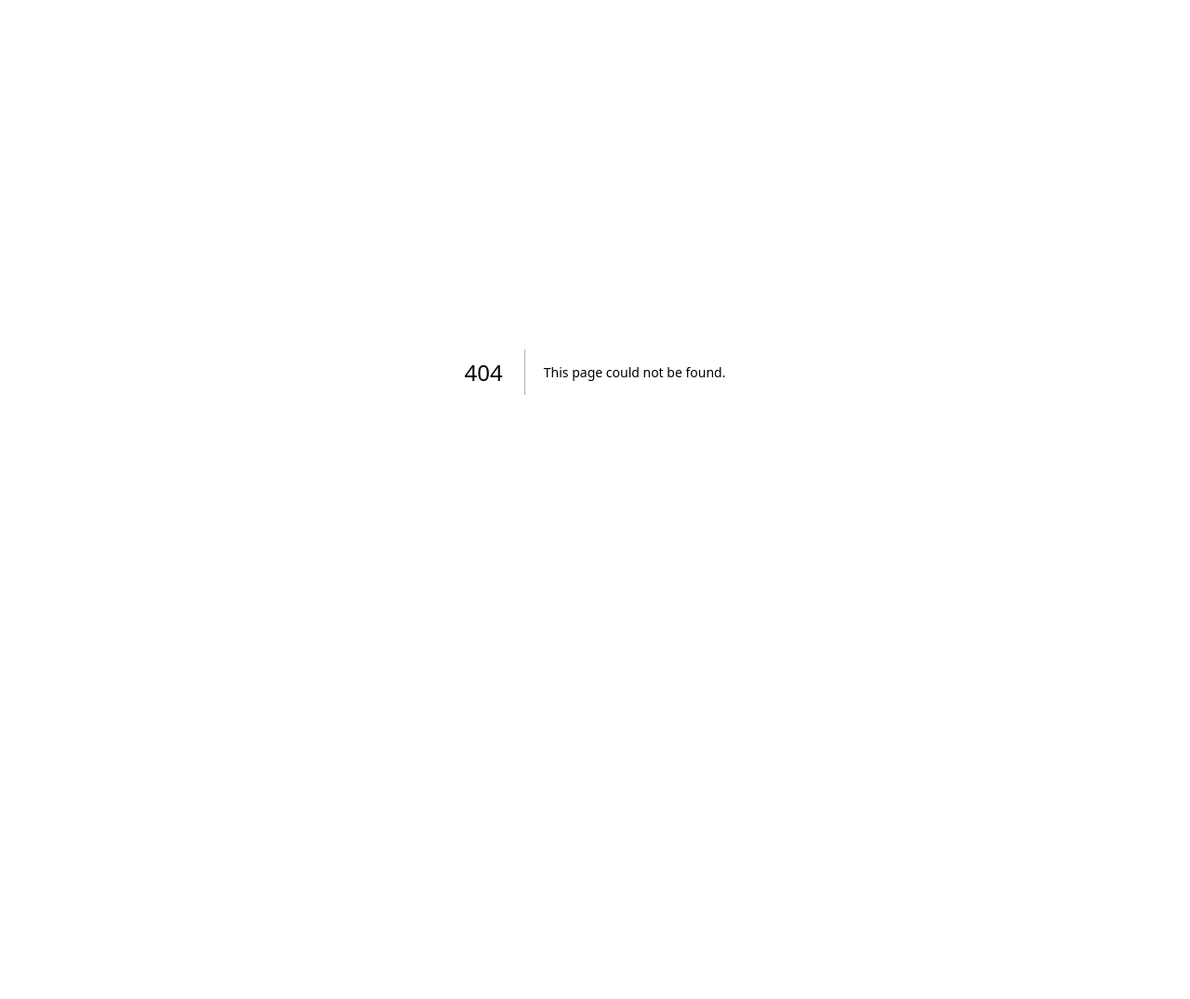
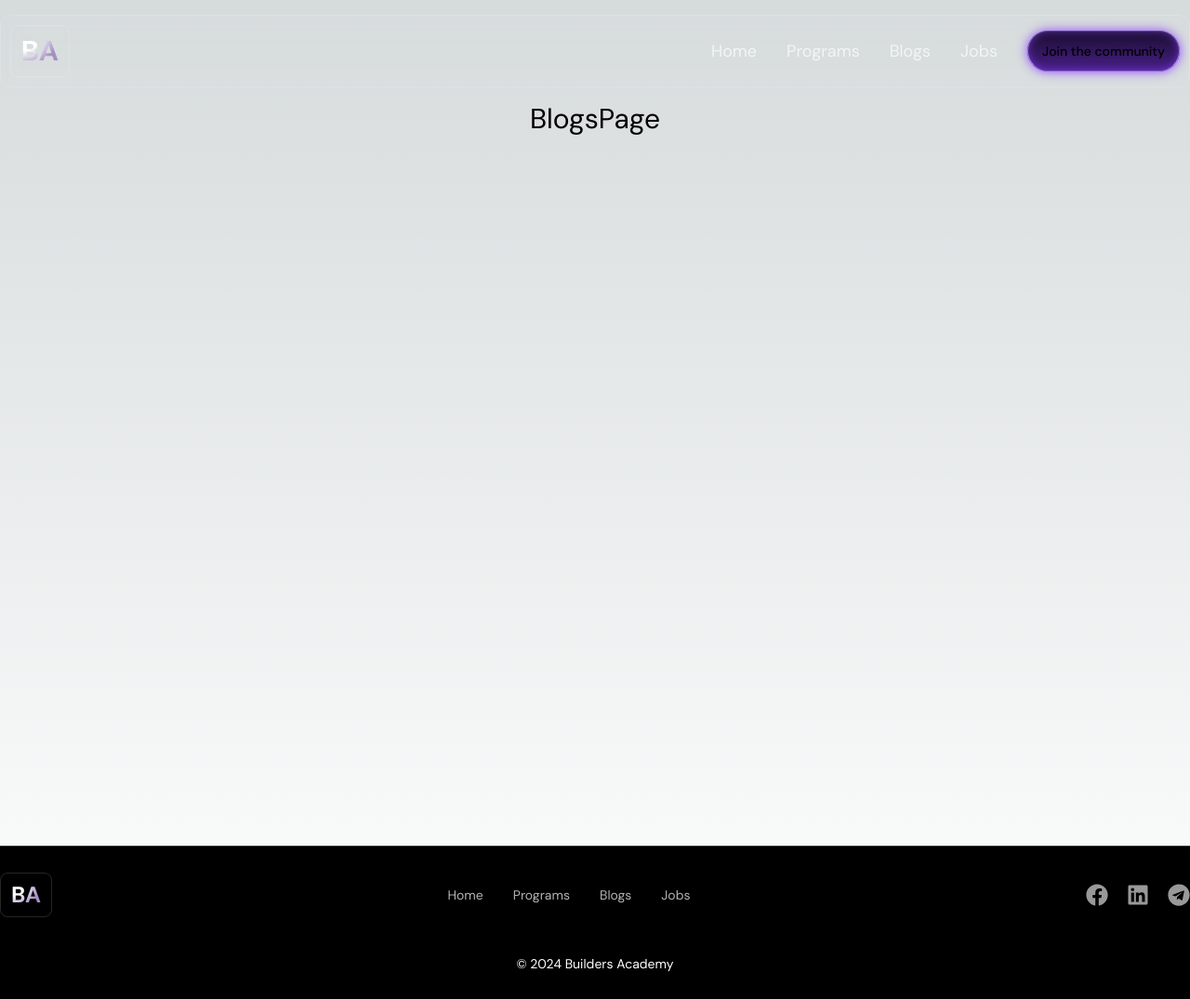
Before and after one commit to 0xdipak/buildersacademy, a Next.js app: page /blogs in a window 1280 px wide. Before the commit this address had no page. Shown: the whole page at 93% size. Before the commit the page ends 800 px from the top, so only its background shows below. Built offline with nearby package versions, Linux system fonts and the light colour scheme.

Commit message:
Code Updated - components

```diff
--- /dev/null
+++ b/src/app/blogs/page.tsx
@@ -0,0 +1,9 @@
+import React from 'react'
+
+const BlogsPage = () => {
+  return (
+    <div className='w-full h-screen text-center text-3xl'>BlogsPage</div>
+  )
+}
+
+export default BlogsPage
--- /dev/null
+++ b/src/app/jobs/page.tsx
@@ -0,0 +1,7 @@
+import React from 'react'
+
+const JobsPage = () => {
+  return <div className="w-full h-screen text-center text-3xl">JobsPage</div>;
+}
+
+export default JobsPage
--- a/src/app/layout.tsx
+++ b/src/app/layout.tsx
@@ -2,6 +2,8 @@ import type { Metadata } from "next";
 import { DM_Sans } from "next/font/google";
 import "./globals.css";
 import clsx from "clsx";
+import Header from "@/sections/Header";
+import Footer from "@/sections/Footer";
 
 const dmSans = DM_Sans({ subsets: ["latin"] });
 
@@ -18,7 +20,11 @@ export default function RootLayout({
   return (
     <html lang="en">
       <body className={clsx(dmSans.className, "antialiased")}>
-        <main className="max-w-10xl mx-auto">{children}</main>
+        <main className="max-w-10xl mx-auto">
+          <Header/>
+          {children}
+          <Footer/>
+          </main>
       </body>
     </html>
   );
--- a/src/app/page.tsx
+++ b/src/app/page.tsx
@@ -10,14 +10,12 @@ import FaqSection from "@/sections/FaqSection";
 export default function Home() {
   return (
     <>
-    <Header/>
     <Hero/>
     <LogoSection/>
     <Services/>
     <Testimonials/>
     <FaqSection/>
     <CallToAction/>
-    <Footer/>
     </>
   );
 }
--- /dev/null
+++ b/src/app/programs/page.tsx
@@ -0,0 +1,9 @@
+import React from 'react'
+
+const ProgramsPage = () => {
+  return (
+    <div className="w-full h-screen text-center text-3xl">ProgramsPage</div>
+  );
+}
+
+export default ProgramsPage
--- a/src/sections/Footer.tsx
+++ b/src/sections/Footer.tsx
@@ -9,7 +9,12 @@ const Footer = () => {
         <div className="flex flex-row items-center justify-between gap-4">
           <div className="border h-12 w-14 rounded-lg inline-flex justify-center items-center border-white/15">
             <Link href={"/"}>
-              <p className="font-bold text-2xl text-white">BA</p>
+              <p
+                className="font-bold text-2xl bg-white bg-[radial-gradient(100%_100%_at_top_left,white,white,rgb(74,32,138,.5))]
+        text-transparent bg-clip-text text-center"
+              >
+                BA
+              </p>
             </Link>
           </div>
           <nav className="flex gap-8 text-sm">
--- a/src/sections/Header.tsx
+++ b/src/sections/Header.tsx
@@ -12,7 +12,12 @@ const Header = () => {
           <div>
             <div className="border h-14 w-16 rounded-lg inline-flex justify-center items-center border-white/15">
               <Link href={"/"}>
-                <p className="font-bold text-3xl">BA</p>
+                <p
+                  className="font-bold text-3xl bg-white bg-[radial-gradient(100%_100%_at_top_left,white,white,rgb(74,32,138,.5))]
+        text-transparent bg-clip-text text-center"
+                >
+                  BA
+                </p>
               </Link>
             </div>
           </div>
```
